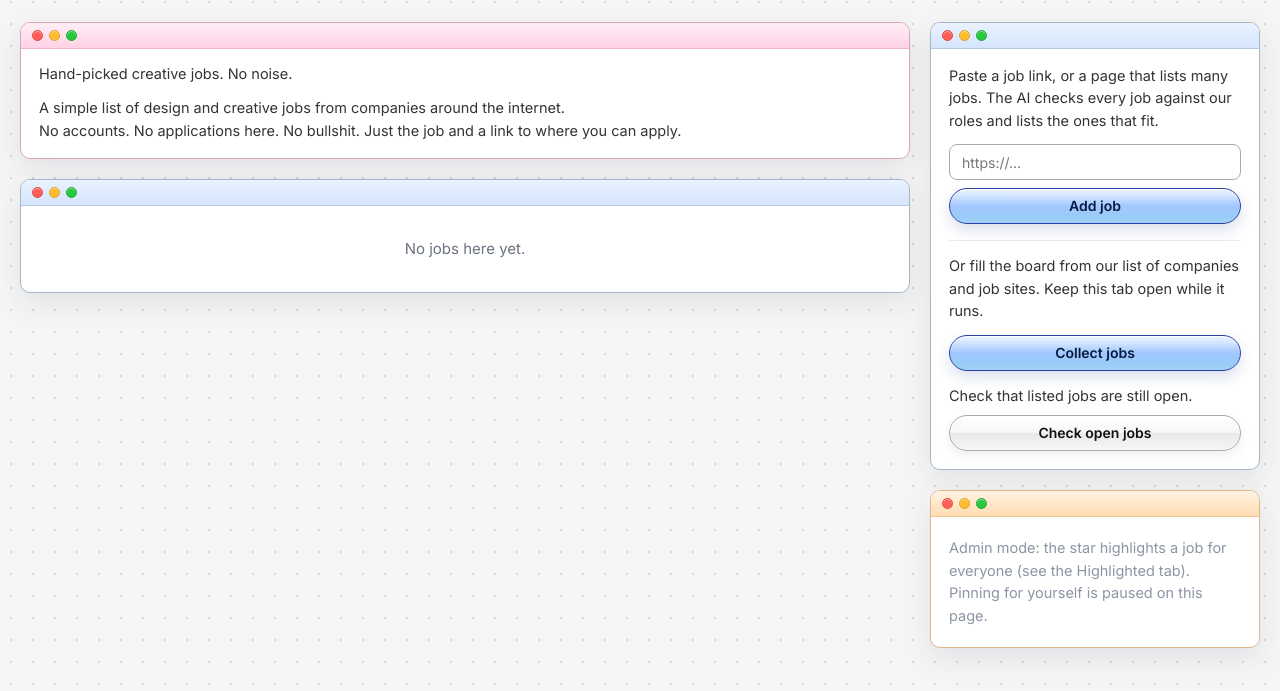
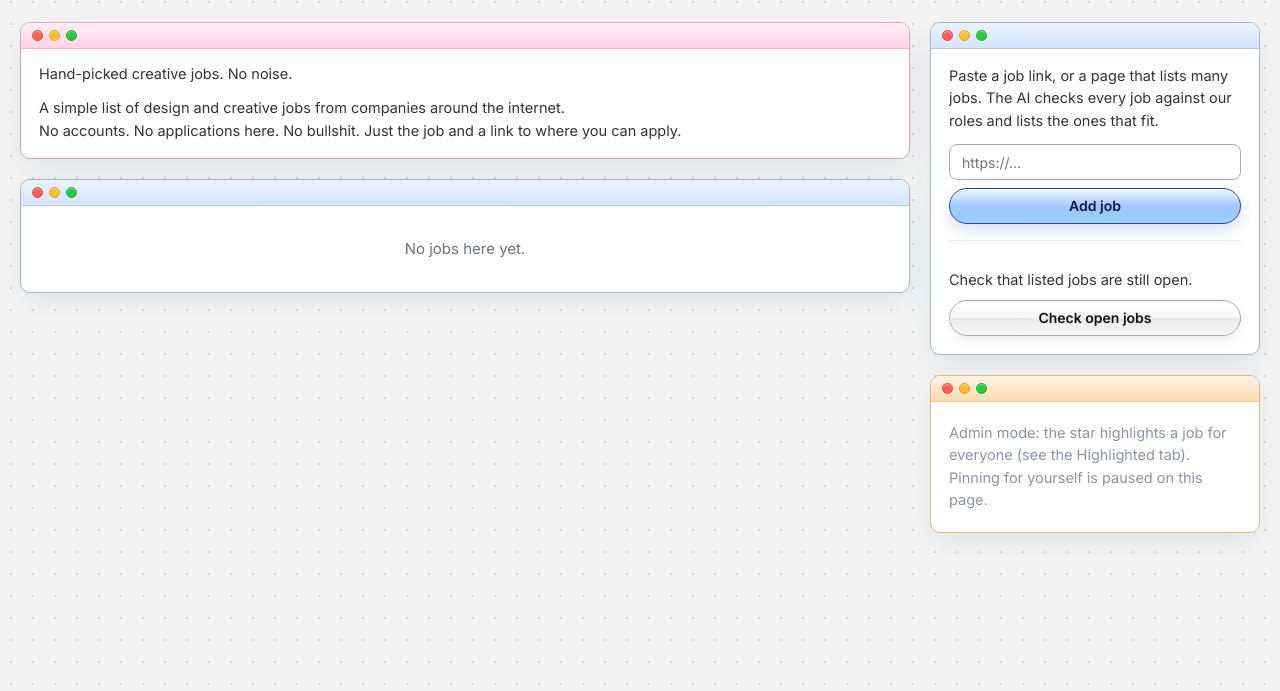
Before and after one commit to imti-ahmed/Oddities-Site, a PHP site: page /admin.php in a window 1280 px wide. Shown: the part 53-744 px from the top of the page. Run offline with PHP 8.4, Linux system fonts and the light colour scheme; some libraries are stand-ins or nearby versions.

Commit message:
Remove the Collect jobs button and its web door; collecting now runs only from the scheduled GitHub job
- Admin card keeps: Add job, Check open jobs (no AI), star highlight, delete
- The server no longer accepts plan/gather/next requests from the browser, so nobody can spend the Groq allowance from the site

Co-Authored-By: Claude Sonnet 5.5 <noreply@anthropic.com>
Claude-Session: https://claude.ai/code/session_01ESDPcYUjbkEt4bugoRiZYx

```diff
--- a/assets/app.js
+++ b/assets/app.js
@@ -293,9 +293,8 @@
         .then(function () { btn.disabled = false; });
     });
 
-    // "Collect jobs": read our company list and job sites into a queue, then check the queued jobs one at a time.
-    // Every step is a short request, so nothing runs into Vercel's time limit, and it can be stopped and resumed at any moment.
-    var colBtn = $('#colBtn'), colStop = $('#colStop'), colMsg = $('#colMsg'), colLog = $('#colLog'), stopNow = false;
+    // "Check open jobs": is every listed job still open? No AI: just web requests. Closed jobs move to the Dead Zone.
+    var liveBtn = $('#liveBtn'), colStop = $('#colStop'), colMsg = $('#colMsg'), colLog = $('#colLog'), stopNow = false;
     function colSay(text, kind) { colMsg.textContent = text; colMsg.className = 'admin-msg ' + kind; }
     function colLine(text, kind) { var li = document.createElement('li'); li.className = kind; li.textContent = text; colLog.appendChild(li); colLog.scrollTop = colLog.scrollHeight; }
     function act(action, extra) {
@@ -315,61 +314,8 @@
       return once().then(function (d) { return d.status === 'unreadable' ? wait(3000).then(once) : d; })
         .then(function (d) { if (d.status === 'unreadable') d.status = 'stop'; return d; });
     }
-    async function collect() {
-      stopNow = false; colBtn.disabled = true; if (liveBtn) liveBtn.disabled = true; colStop.hidden = false; colLog.innerHTML = '';
-      var added = 0, notAdded = 0, failed = 0, ended = 'Done.';
-      try {
-        var plan = await act('plan');
-        if (plan.status !== 'ok') { colSay(plan.message || 'Could not start.', 'bad'); return; }
-        if (plan.pending > 0) {
-          colSay('Continuing where we left off: ' + plan.pending + ' jobs are waiting to be checked.', 'wait');
-        } else {
-          var queued = 0, from = 0;
-          while (from < plan.companies && !stopNow) {
-            var g = await act('gather_companies', { from: from });
-            if (g.status !== 'ok') { colSay(g.message || 'Problem while reading company job boards.', 'bad'); return; }
-            queued += g.queued; from = g.next;
-            colSay('Reading company job boards: ' + Math.min(from, plan.companies) + ' of ' + plan.companies + ' (' + queued + ' jobs to check so far)...', 'wait');
-            if (g.finished) break;
-          }
-          for (var i = 0; i < plan.sources && !stopNow; i++) {
-            var s = await act('gather_source', { index: i });
-            if (s.status === 'stop') { colSay(s.message, 'bad'); return; }
-            if (s.status === 'wait') { colSay(s.message + ' Waiting ' + s.seconds + ' seconds...', 'wait'); await wait(Math.min(120, s.seconds || 30) * 1000); i--; continue; }
-            queued += s.queued || 0;
-            colLine(s.message, 'skip');
-            colSay('Reading job sites: ' + (i + 1) + ' of ' + plan.sources + ' (' + queued + ' jobs to check so far)...', 'wait');
-          }
-        }
-        var aiCalls = 0, noAi = 0;
-        while (!stopNow) {
-          var r = await act('next');
-          if (r.status === 'empty') break;
-          var results = r.results || [];
-          aiCalls += r.ai_calls || 0;
-          results.forEach(function (x) {
-            if (x.result === 'added') { added++; if (!x.ai) noAi++; colLine(x.message.replace(/ It is saved\..*$/, ''), 'ok'); }
-            else if (x.result === 'error') failed++;
-            else notAdded++;
-          });
-          if (r.status === 'wait') { colSay('Groq asked us to slow down. Waiting ' + r.seconds + ' seconds...', 'wait'); await wait(r.seconds * 1000); continue; }
-          if (r.status === 'stop') { colSay(r.message + ' So far: ' + added + ' added.', 'bad'); return; }
-          if (r.status !== 'checked') break;
-          colSay('Checking jobs: ' + added + ' added, ' + notAdded + ' not added, ' + r.remaining + ' waiting (AI calls used: ' + aiCalls + ')...', 'wait');
-        }
-        ended = 'Done.';
-        if (stopNow) ended = 'Stopped. Press Collect jobs again to continue where it left off.';
-        colSay(ended + ' Added ' + added + ' (' + noAi + ' without the AI), not added ' + notAdded + (failed ? ', could not check ' + failed : '') + '. AI calls used: ' + aiCalls + '. The site shows new jobs within a minute.', added ? 'good' : 'wait');
-      } catch (e) {
-        colSay('Lost the connection to the server. Press Collect jobs again to continue where it left off.', 'bad');
-      } finally {
-        colBtn.disabled = false; if (liveBtn) liveBtn.disabled = false; colStop.hidden = true;
-      }
-    }
-    // "Check open jobs": is every listed job still open? No AI: just web requests. Closed jobs move to the Dead Zone.
-    var liveBtn = $('#liveBtn');
     async function checkOpen() {
-      stopNow = false; liveBtn.disabled = true; colBtn.disabled = true; colStop.hidden = false; colLog.innerHTML = '';
+      stopNow = false; liveBtn.disabled = true; colStop.hidden = false; colLog.innerHTML = '';
       var checked = 0, open = 0, closed = 0, unknown = 0;
       try {
         var plan = await act('live_plan');
@@ -388,11 +334,10 @@
       } catch (e) {
         colSay('Lost the connection to the server. Press the button again to continue.', 'bad');
       } finally {
-        liveBtn.disabled = false; colBtn.disabled = false; colStop.hidden = true;
+        liveBtn.disabled = false; colStop.hidden = true;
       }
     }
-    if (liveBtn) liveBtn.addEventListener('click', checkOpen);
-    if (colBtn) { colBtn.addEventListener('click', collect); colStop.addEventListener('click', function () { stopNow = true; colSay('Stopping after the current job...', 'wait'); }); }
+    if (liveBtn) { liveBtn.addEventListener('click', checkOpen); colStop.addEventListener('click', function () { stopNow = true; colSay('Stopping after this round...', 'wait'); }); }
   })();
 
   renderPins();
--- a/index.php
+++ b/index.php
@@ -156,10 +156,8 @@ function table_head(bool $dead = false): string
             <p id="adminMsg" class="admin-msg" role="status"></p>
             <ul id="adminLog" class="admin-log"></ul>
             <div class="col-box">
-              <p>Or fill the board from our list of companies and job sites. Keep this tab open while it runs.</p>
-              <div class="col-row"><button type="button" id="colBtn">Collect jobs</button><button type="button" id="colStop" hidden>Stop</button></div>
               <p class="col-sub">Check that listed jobs are still open.</p>
-              <button type="button" id="liveBtn">Check open jobs</button>
+              <div class="col-row"><button type="button" id="liveBtn">Check open jobs</button><button type="button" id="colStop" hidden>Stop</button></div>
               <p id="colMsg" class="admin-msg" role="status"></p>
               <ul id="colLog" class="admin-log"></ul>
             </div>
@@ -180,10 +178,8 @@ function table_head(bool $dead = false): string
               <p id="adminMsg" class="admin-msg" role="status"></p>
             <ul id="adminLog" class="admin-log"></ul>
             <div class="col-box">
-              <p>Or fill the board from our list of companies and job sites. Keep this tab open while it runs.</p>
-              <div class="col-row"><button type="button" id="colBtn">Collect jobs</button><button type="button" id="colStop" hidden>Stop</button></div>
               <p class="col-sub">Check that listed jobs are still open.</p>
-              <button type="button" id="liveBtn">Check open jobs</button>
+              <div class="col-row"><button type="button" id="liveBtn">Check open jobs</button><button type="button" id="colStop" hidden>Stop</button></div>
               <p id="colMsg" class="admin-msg" role="status"></p>
               <ul id="colLog" class="admin-log"></ul>
             </div>
--- a/style.css
+++ b/style.css
@@ -168,19 +168,18 @@ html { animation: blink-all 1.3s ease-in-out infinite; }
 #adminForm { display: grid; gap: 8px; }
 #adminForm input { width: 100%; height: 36px; padding: 0 12px; border: 1px solid #a5abb5; border-radius: 8px; background: #fff; font-size: 14px; }
 #adminForm input:focus { outline: 2px solid #99cbf8; outline-offset: 1px; }
-#adminBtn, #colBtn {
+#adminBtn {
   height: 36px; border-radius: 999px; font-size: 14px; font-weight: 600; color: #071a3f; cursor: pointer; border: 1px solid #2b3fa6;
   background: linear-gradient(#edf4ff 0%, #d6e7ff 18%, #a2c7ff 50%, #99cbf8 80%, #a2d2f7 100%);
   box-shadow: inset 0 1px 0 rgba(255,255,255,.95), 0 6px 14px rgba(30,60,140,.16);
 }
-#adminBtn:hover, #colBtn:hover { filter: brightness(1.04); }
-#adminBtn:active, #colBtn:active { transform: translateY(1px); }
-#adminBtn:disabled, #colBtn:disabled { opacity: .55; cursor: wait; }
-#colBtn { flex: 1; }
+#adminBtn:hover { filter: brightness(1.04); }
+#adminBtn:active { transform: translateY(1px); }
+#adminBtn:disabled { opacity: .55; cursor: wait; }
 .col-box { margin-top: 16px; padding-top: 14px; border-top: 1px solid #e6ecf5; }
 .col-row { display: flex; gap: 8px; }
 #adminCard .col-sub { margin: 14px 0 8px; }
-#liveBtn { width: 100%; height: 36px; padding: 0 16px; border-radius: 999px; font-size: 14px; font-weight: 600; cursor: pointer; color: #111; border: 1px solid #a5abb5;
+#liveBtn { flex: 1; height: 36px; padding: 0 16px; border-radius: 999px; font-size: 14px; font-weight: 600; cursor: pointer; color: #111; border: 1px solid #a5abb5;
   background: linear-gradient(#fff 0%, #f7f7f7 48%, #e9e9ea 52%, #f6f6f6 100%); box-shadow: inset 0 1px 0 #fff, 0 4px 12px rgba(0,0,0,.07); }
 #liveBtn:hover { filter: brightness(1.04); } #liveBtn:active { transform: translateY(1px); } #liveBtn:disabled { opacity: .55; cursor: wait; }
 #colStop { height: 36px; padding: 0 16px; border-radius: 999px; font-size: 14px; font-weight: 600; cursor: pointer; color: #111; border: 1px solid #a5abb5;
```
Also changed, not shown: lib/add_job_endpoint.php (+4 -4 lines), lib/collector.php (+1 -19 lines), README.md.
